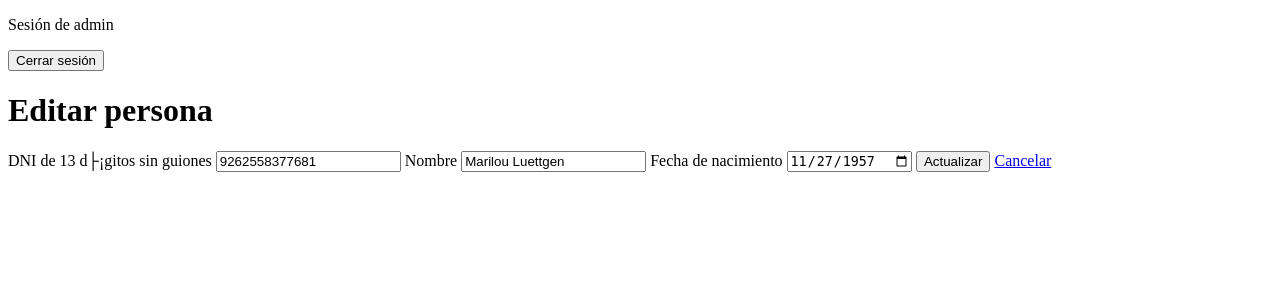
After one commit to VemaFest/pruebas, a Laravel app: page /personas/1/editar in a window 1280 px wide. The commit adds this page. Shown: the top 300 px of the page. Run offline with Laravel 12, Linux system fonts and the light colour scheme; a user stored in the database is signed in; data comes from the database, SQL or seed files in the repository.

Commit message:
actualizar

```diff
--- a/app/Http/Controllers/PersonaController.php
+++ b/app/Http/Controllers/PersonaController.php
@@ -3,6 +3,7 @@ namespace App\Http\Controllers;
 use App\Models\Persona;
 
 use Illuminate\Http\Request;
+use Illuminate\Validation\Rule;
 
 class PersonaController extends Controller
 {
@@ -34,4 +35,28 @@ class PersonaController extends Controller
         ->with('exito', 'Persona creada correctamente.');
     }
 
+    public function edit(int $id)
+    {
+        $persona = Persona::findOrFail($id);
+        return view('personas.edit', ['persona' => $persona]);
+    }
+
+    public function update(Request $request, int $id)
+    {
+        $persona = Persona::findOrFail($id);
+        $datos = $request->validate([
+            'dni' => ['required', 'regex:/^[0-9]{13}$/',
+            Rule::unique('personas', 'dni')->ignore($persona)],
+            'nombre' => ['required', 'string', 'max:100'],
+            'fecha_nacimiento' => ['required', 'date',
+            'before_or_equal:today'],
+        ]);
+        $persona->dni = $datos['dni'];
+        $persona->nombre = $datos['nombre'];
+        $persona->fecha_nacimiento = $datos['fecha_nacimiento'];
+        $persona->save();
+        return redirect()->route('personas.index')
+        ->with('exito', 'Persona actualizada correctamente.');
+    }
+
 }
--- /dev/null
+++ b/resources/views/personas/edit.blade.php
@@ -0,0 +1,22 @@
+@extends('layouts.app')
+@section('contenido')
+<h1>Editar persona</h1>
+<form method="POST" action="{{ route('personas.update', $persona->id) }}">
+    @csrf
+    @method('PUT')
+    <label for="dni">DNI de 13 d├¡gitos sin guiones</label>
+    <input id="dni" name="dni" type="text" maxlength="13"
+        pattern="[0-9]{13}"
+        value="{{ old('dni', $persona->dni) }}" required>
+    <label for="nombre">Nombre</label>
+    <input id="nombre" name="nombre" type="text" maxlength="100"
+        value="{{ old('nombre', $persona->nombre) }}" required>
+    <label for="fecha_nacimiento">Fecha de nacimiento</label>
+    <input id="fecha_nacimiento" name="fecha_nacimiento" type="date"
+        value="{{ old('fecha_nacimiento',
+            $persona->fecha_nacimiento->format('Y-m-d')) }}"
+        required>
+    <button type="submit">Actualizar</button>
+    <a href="{{ route('personas.index') }}">Cancelar</a>
+</form>
+@endsection
--- a/resources/views/personas/index.blade.php
+++ b/resources/views/personas/index.blade.php
@@ -18,6 +18,9 @@
             <td>{{ $persona->dni }}</td>
             <td>{{ $persona->nombre }}</td>
             <td>{{ $persona->fecha_nacimiento->format('d/m/Y') }}</td>
+            <td>
+                <a href="{{ route('personas.edit', $persona->id) }}">Editar</a>
+            </td>
         </tr>
         @empty
         <tr>
--- a/routes/web.php
+++ b/routes/web.php
@@ -6,13 +6,25 @@ use App\Http\Controllers\PersonaController;
 Route::get('/', function () {
 return redirect()->route('login');
 });
-Route::get('/login', [LoginController::class, 'create'])->name('login');
-Route::post('/login', [LoginController::class, 'store'])->middleware('throttle:6,1')->name('login.store');
+Route::get('/login', [LoginController::class, 'create'])
+    ->name('login');
+Route::post('/login', [LoginController::class, 'store'])
+    ->middleware('throttle:6,1')->name('login.store');
 
 Route::middleware('auth')->group(function () {
-    Route::get('/inicio', function () {return redirect()->route('personas.index');})->name('inicio');
-    Route::get('/personas', [PersonaController::class, 'index'])->name('personas.index');
-    Route::get('/personas/crear', [PersonaController::class, 'create'])->name('personas.create');
-    Route::post('/personas', [PersonaController::class, 'store'])->name('personas.store');
-    Route::post('/logout', [LoginController::class, 'destroy'])->name('logout');
+    Route::get('/inicio', function () {
+    return redirect()->route('personas.index');
+    })->name('inicio');
+    Route::get('/personas', [PersonaController::class, 'index'])
+        ->name('personas.index');
+    Route::get('/personas/crear', [PersonaController::class, 'create'])
+        ->name('personas.create');
+    Route::post('/personas', [PersonaController::class, 'store'])
+        ->name('personas.store');
+    Route::get('/personas/{id}/editar', [PersonaController::class, 'edit'])
+        ->whereNumber('id')->name('personas.edit');
+    Route::put('/personas/{id}', [PersonaController::class, 'update'])
+        ->whereNumber('id')->name('personas.update');
+    Route::post('/logout', [LoginController::class, 'destroy'])
+        ->name('logout');
 });
```
